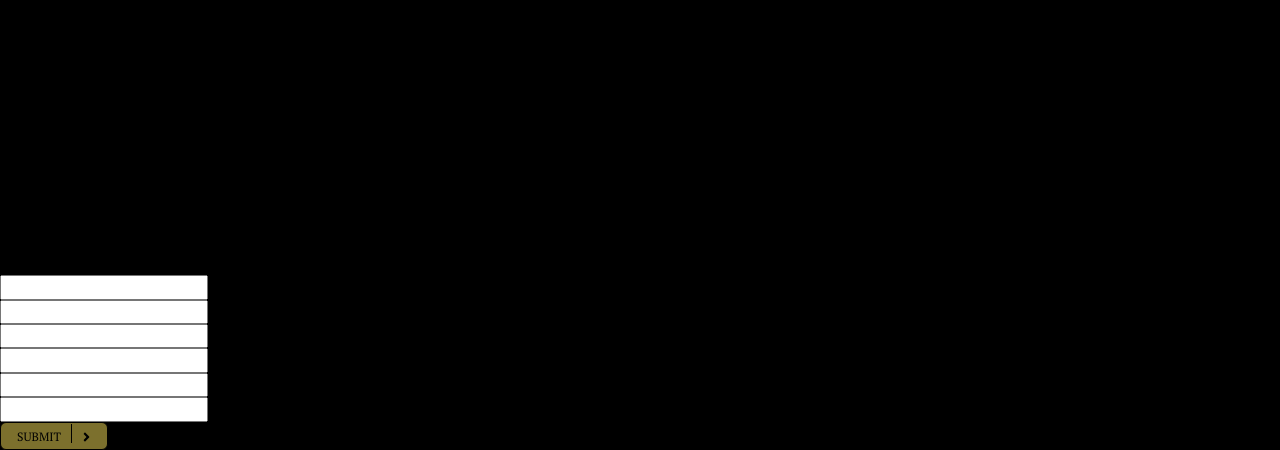
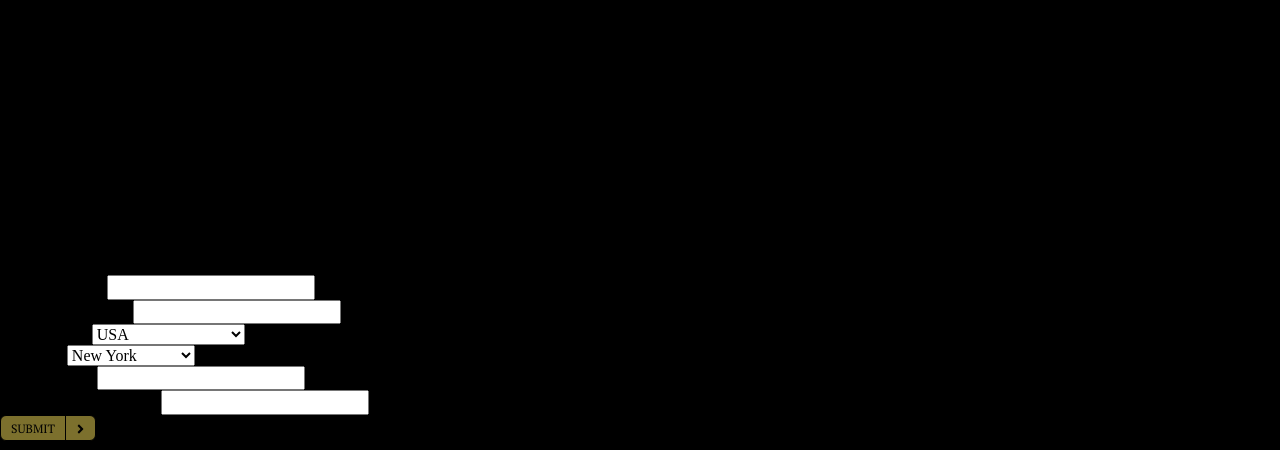
Before and after one commit to aydys/animal, a website: page src/index.html in a window 1280 px wide. Shown: the part 1352-1802 px from the top of the page. Drawn offline with Linux system fonts and the light colour scheme; a web font is replaced by a local one.

Commit message:
added event section markup

```diff
--- a/src/index.html
+++ b/src/index.html
@@ -90,37 +90,45 @@
             <h2 class="event__form-title">Event Registion</h2>
             <form action="" class="event__form-registion">
                 <div class="event__form-item">
-                    <label for="" class="event__form-caption"></label>
-                    <input type="text" class="event__form-cell">
+                    <label for="username" class="event__form-caption">Your Full Name</label>
+                    <input type="text" class="event__form-cell" id="username">
                 </div>
                 <div class="event__form-item">
-                    <label for="" class="event__form-caption"></label>
-                    <input type="text" class="event__form-cell">
+                    <label for="email" class="event__form-caption">Your Email Address</label>
+                    <input type="text" class="event__form-cell" id="email">
                 </div>
                 <div class="event__form-item">
-                    <label for="" class="event__form-caption"></label>
-                    <input type="text" class="event__form-cell">
+                    <label for="country" class="event__form-caption">Your Country</label>
+                    <select name="country" id="country">
+                        <option disabled>Select Your Country</option>
+                        <option value="co1">USA</option>
+                        <option value="co2">Canada</option>
+                    </select>
                 </div>
                 <div class="event__form-item">
-                    <label for="" class="event__form-caption"></label>
-                    <input type="text" class="event__form-cell">
+                    <label for="city" class="event__form-caption">Your City</label>
+                    <select name="city" id="city">
+                        <option disabled>Select Your City</option>
+                        <option value="ci1">New York</option>
+                        <option value="ci2">Montreal</option>
+                    </select>
                 </div>
                 <div class="event__form-item">
-                    <label for="" class="event__form-caption"></label>
-                    <input type="text" class="event__form-cell">
+                    <label for="address" class="event__form-caption">Street Address</label>
+                    <input type="text" class="event__form-cell" id="address">
                 </div>
                 <div class="event__form-item">
-                    <label for="" class="event__form-caption"></label>
-                    <input type="text" class="event__form-cell">
+                    <label for="office" class="event__form-caption">Office or Home Address</label>
+                    <input type="text" class="event__form-cell" id="office">
                 </div>
-                <button class="event__form-submit btn">
+                <div class="event__form-submit btn">
                     <div class="btn__text">submit</div>
                     <div class="btn__icon">
                             <svg aria-hidden="true" data-prefix="fas" data-icon="angle-right" class="svg-inline--fa fa-angle-right fa-w-8" role="img" xmlns="http://www.w3.org/2000/svg" width="9px" height="14px" viewBox="0 0 256 512">
                                 <path fill="currentColor" d="M224.3 273l-136 136c-9.4 9.4-24.6 9.4-33.9 0l-22.6-22.6c-9.4-9.4-9.4-24.6 0-33.9l96.4-96.4-96.4-96.4c-9.4-9.4-9.4-24.6 0-33.9L54.3 103c9.4-9.4 24.6-9.4 33.9 0l136 136c9.5 9.4 9.5 24.6.1 34z"></path>
                             </svg>
                     </div>
-                </button>
+                </div>
             </form>
         </div>
     </section>
```
